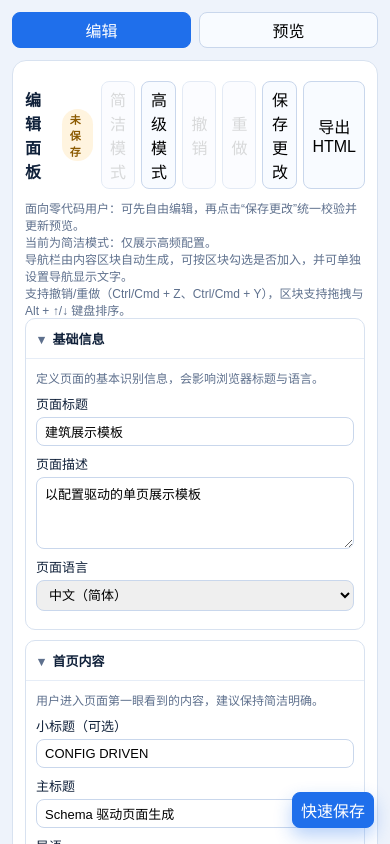
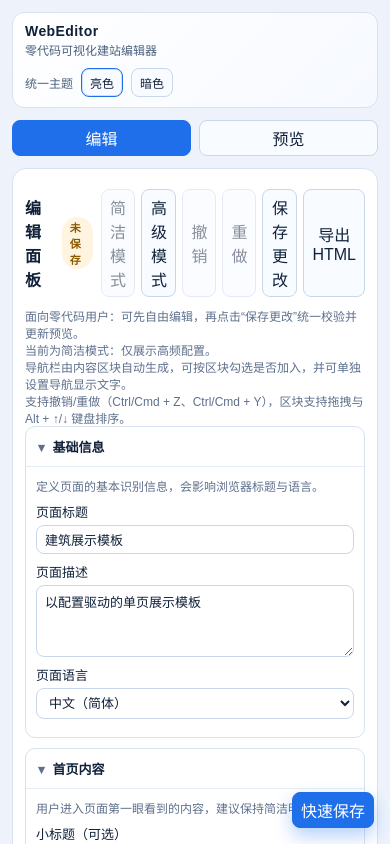
Before and after one commit to bljfy/webEditor, a React (Vite) app: page / in a window 390 px wide. Shown: the top 844 px of the page. Built offline with nearby package versions, Linux system fonts and the light colour scheme.

Commit message:
feat(app): add global header and persistent unified theme

```diff
--- a/src/App.tsx
+++ b/src/App.tsx
@@ -10,6 +10,7 @@ export function App() {
   const [hasUnsavedChanges, setHasUnsavedChanges] = useState(false);
   const [lastSavedAt, setLastSavedAt] = useState<string>("");
   const [mobileView, setMobileView] = useState<"editor" | "preview">("editor");
+  const [uiTheme, setUiTheme] = useState<"light" | "dark">("light");
 
   useEffect(() => {
     const onBeforeUnload = (event: BeforeUnloadEvent) => {
@@ -22,8 +23,35 @@ export function App() {
     return () => window.removeEventListener("beforeunload", onBeforeUnload);
   }, [hasUnsavedChanges]);
 
+  useEffect(() => {
+    const savedTheme = window.localStorage.getItem("editor_ui_theme");
+    if (savedTheme === "light" || savedTheme === "dark") {
+      setUiTheme(savedTheme);
+    }
+  }, []);
+
+  useEffect(() => {
+    window.localStorage.setItem("editor_ui_theme", uiTheme);
+    document.body.dataset.appTheme = uiTheme;
+  }, [uiTheme]);
+
   return (
-    <main className="workspace">
+    <main className={`workspace workspace-theme-${uiTheme}`}>
+      <header className="workspace-header">
+        <div className="workspace-header-brand">
+          <strong>WebEditor</strong>
+          <span>零代码可视化建站编辑器</span>
+        </div>
+        <div className="workspace-header-actions">
+          <span>统一主题</span>
+          <button type="button" onClick={() => setUiTheme("light")} aria-pressed={uiTheme === "light"}>
+            亮色
+          </button>
+          <button type="button" onClick={() => setUiTheme("dark")} aria-pressed={uiTheme === "dark"}>
+            暗色
+          </button>
+        </div>
+      </header>
       <div className="workspace-mobile-tabs">
         <button type="button" className={mobileView === "editor" ? "active" : ""} onClick={() => setMobileView("editor")}>
           编辑
--- a/src/styles.css
+++ b/src/styles.css
@@ -19,15 +19,83 @@ body {
   overflow: hidden;
 }
 
+body[data-app-theme="light"] {
+  background: #eef3fb;
+}
+
+body[data-app-theme="dark"] {
+  background: #0f1726;
+}
+
 .workspace {
+  --chrome-bg: #ffffff;
+  --chrome-bg-soft: #f6f9ff;
+  --chrome-border: #d8e2f0;
+  --chrome-text: #10213a;
+  --chrome-muted: #4a607d;
+  --control-bg: #f8fbff;
+  --control-border: #c9d7ec;
+  --control-text: #10213a;
   display: grid;
   grid-template-columns: 380px 1fr;
-  grid-template-rows: minmax(0, 1fr) auto;
+  grid-template-rows: auto minmax(0, 1fr) auto;
   gap: 12px;
   padding: 12px;
   height: 100%;
   overflow: hidden;
   min-height: 0;
+}
+
+.workspace-theme-dark {
+  --chrome-bg: #152134;
+  --chrome-bg-soft: #17263c;
+  --chrome-border: #2a3a52;
+  --chrome-text: #dce8fa;
+  --chrome-muted: #9bb0cb;
+  --control-bg: #1f2f46;
+  --control-border: #355070;
+  --control-text: #e8f2ff;
+}
+
+.workspace-header {
+  grid-column: 1 / -1;
+  display: flex;
+  justify-content: space-between;
+  align-items: center;
+  gap: 10px;
+  padding: 10px 12px;
+  border: 1px solid var(--chrome-border);
+  border-radius: 12px;
+  background: linear-gradient(135deg, var(--chrome-bg), var(--chrome-bg-soft));
+  color: var(--chrome-text);
+}
+
+.workspace-header-brand {
+  display: grid;
+  gap: 2px;
+}
+
+.workspace-header-brand strong {
+  font-size: 14px;
+  letter-spacing: 0.03em;
+}
+
+.workspace-header-brand span {
+  font-size: 12px;
+  color: var(--chrome-muted);
+}
+
+.workspace-header-actions {
+  display: inline-flex;
+  align-items: center;
+  gap: 8px;
+  font-size: 12px;
+  color: var(--chrome-muted);
+}
+
+.workspace-header-actions button[aria-pressed="true"] {
+  border-color: #1f6feb;
+  box-shadow: 0 0 0 1px rgba(31, 111, 235, 0.2) inset;
 }
 
 .workspace-mobile-tabs {
@@ -45,18 +113,19 @@ body {
   align-items: center;
   gap: 10px;
   padding: 10px 12px;
-  border: 1px solid #d8e2f0;
+  border: 1px solid var(--chrome-border);
   border-radius: 12px;
-  background: linear-gradient(135deg, #ffffff, #f6f9ff);
-  color: #4a607d;
+  background: linear-gradient(135deg, var(--chrome-bg), var(--chrome-bg-soft));
+  color: var(--chrome-muted);
   font-size: 12px;
 }
 
 .editor-shell,
 .preview-shell {
-  border: 1px solid #d8e2f0;
+  border: 1px solid var(--chrome-border);
   border-radius: 14px;
-  background: #fff;
+  background: var(--chrome-bg);
+  color: var(--chrome-text);
   padding: 12px;
   min-height: 0;
   height: 100%;
@@ -75,7 +144,7 @@ body {
   top: -12px;
   z-index: 3;
   padding: 8px 0 10px;
-  background: #fff;
+  background: var(--chrome-bg);
   display: flex;
   align-items: center;
   justify-content: space-between;
@@ -91,7 +160,7 @@ body {
   position: relative;
   z-index: 2;
   padding: 2px 0 10px;
-  background: #fff;
+  background: var(--chrome-bg);
   display: flex;
   align-items: center;
   justify-content: space-between;
@@ -213,9 +282,11 @@ input,
 select,
 textarea {
   width: 100%;
-  border: 1px solid #c9d7ec;
+  border: 1px solid var(--control-border);
   border-radius: 8px;
   padding: 6px 8px;
+  background: var(--chrome-bg);
+  color: var(--control-text);
 }
 
 textarea {
@@ -224,8 +295,9 @@ textarea {
 }
 
 button {
-  border: 1px solid #c9d7ec;
-  background: #f8fbff;
+  border: 1px solid var(--control-border);
+  background: var(--control-bg);
+  color: var(--control-text);
   border-radius: 8px;
   padding: 5px 8px;
   cursor: pointer;
@@ -416,11 +488,18 @@ button {
 
   .workspace {
     grid-template-columns: 1fr;
-    grid-template-rows: auto 1fr auto;
+    grid-template-rows: auto auto 1fr auto;
     height: auto;
     overflow: visible;
     min-height: auto;
     justify-items: center;
+  }
+
+  .workspace-header {
+    width: min(100%, 760px);
+    margin: 0 auto;
+    flex-direction: column;
+    align-items: flex-start;
   }
 
   .workspace-mobile-tabs {
```
Also changed, not shown: docx/10-change-log.md (+12 -0 lines), 1 other file (tests, documents, lock files or other folders).
